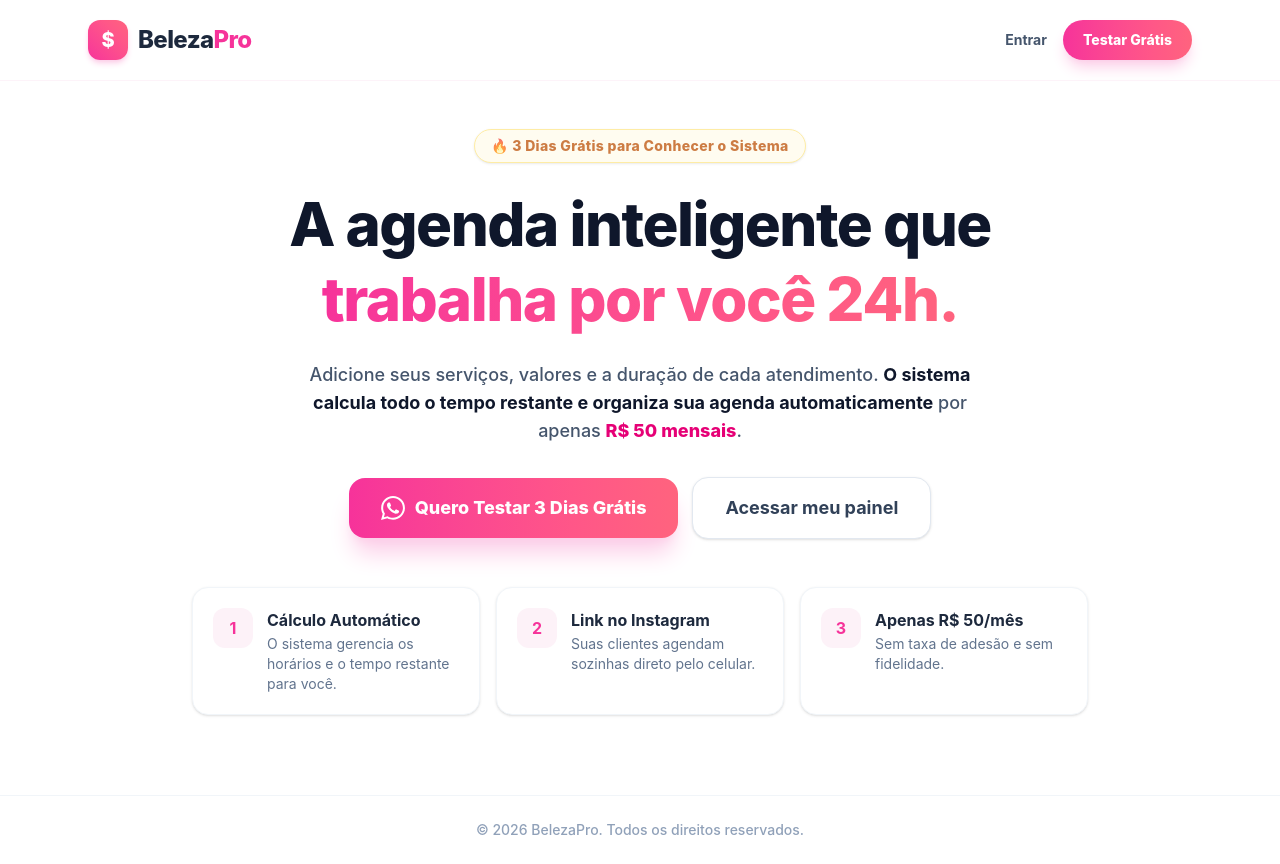
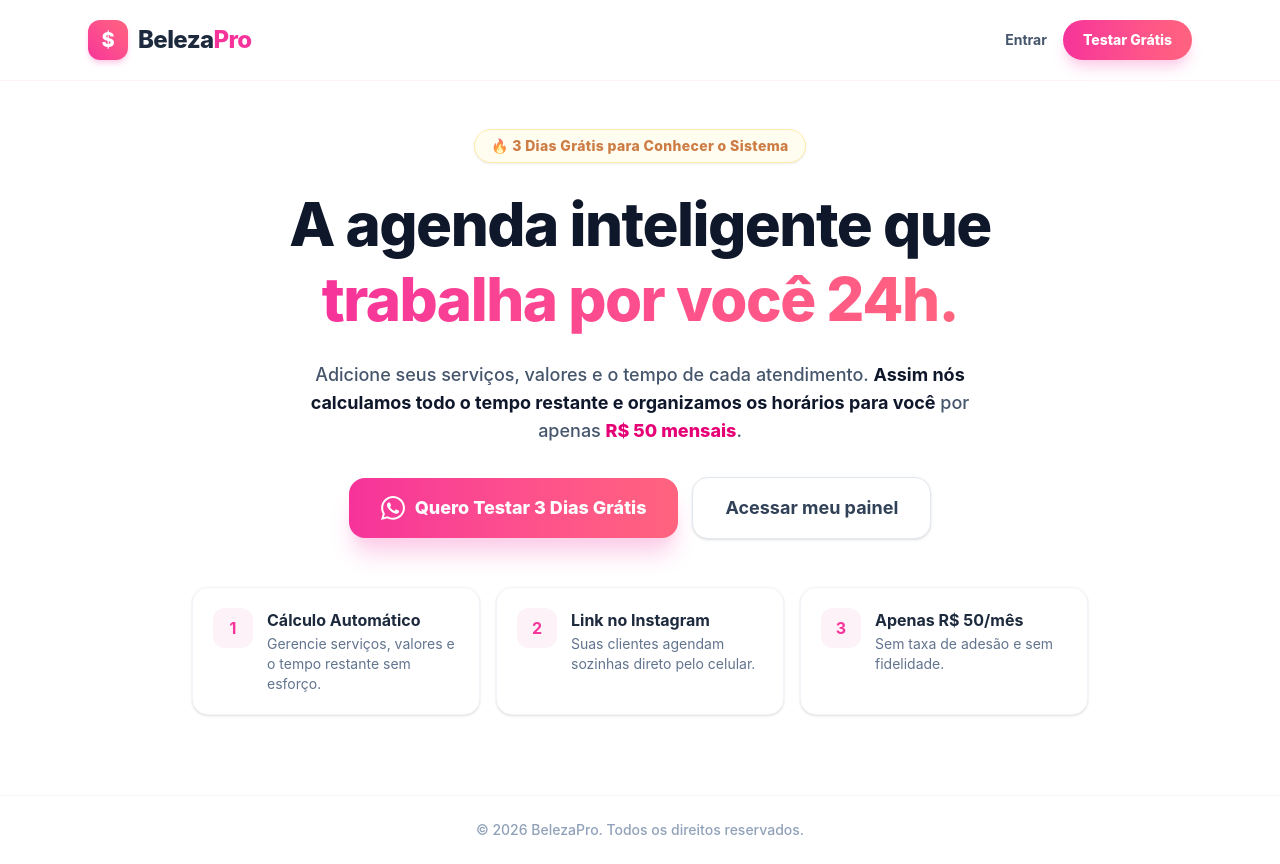
Before and after one commit to brunocroft86/manicure, a Next.js app: page / in a window 1280 px wide. Built offline with nearby package versions, Linux system fonts and the light colour scheme.

Commit message:
Home atualizada com texto explicativo de calculo de tempo

```diff
--- a/app/page.tsx
+++ b/app/page.tsx
@@ -52,8 +52,9 @@ export default function Home() {
           </span>
         </h1>
 
+        {/* TEXTO ATUALIZADO EXPLICANDO O CÁLCULO DOS SERVIÇOS */}
         <p className="text-base sm:text-lg text-slate-600 mb-8 max-w-2xl mx-auto font-medium">
-          Adicione seus serviços, valores e a duração de cada atendimento. <strong className="text-slate-900 font-bold">O sistema calcula todo o tempo restante e organiza sua agenda automaticamente</strong> por apenas <strong className="text-pink-600 font-extrabold">R$ 50 mensais</strong>.
+          Adicione seus serviços, valores e o tempo de cada atendimento. <strong className="text-slate-900 font-bold">Assim nós calculamos todo o tempo restante e organizamos os horários para você</strong> por apenas <strong className="text-pink-600 font-extrabold">R$ 50 mensais</strong>.
         </p>
 
         {/* BOTÕES DE AÇÃO */}
@@ -83,7 +84,7 @@ export default function Home() {
             <div className="w-10 h-10 bg-pink-50 text-pink-500 rounded-xl flex items-center justify-center flex-shrink-0 font-bold">1</div>
             <div>
               <h3 className="font-bold text-slate-800 text-sm sm:text-base">Cálculo Automático</h3>
-              <p className="text-slate-500 text-xs sm:text-sm mt-0.5">O sistema gerencia os horários e o tempo restante para você.</p>
+              <p className="text-slate-500 text-xs sm:text-sm mt-0.5">Gerencie serviços, valores e o tempo restante sem esforço.</p>
             </div>
           </div>
 
```
